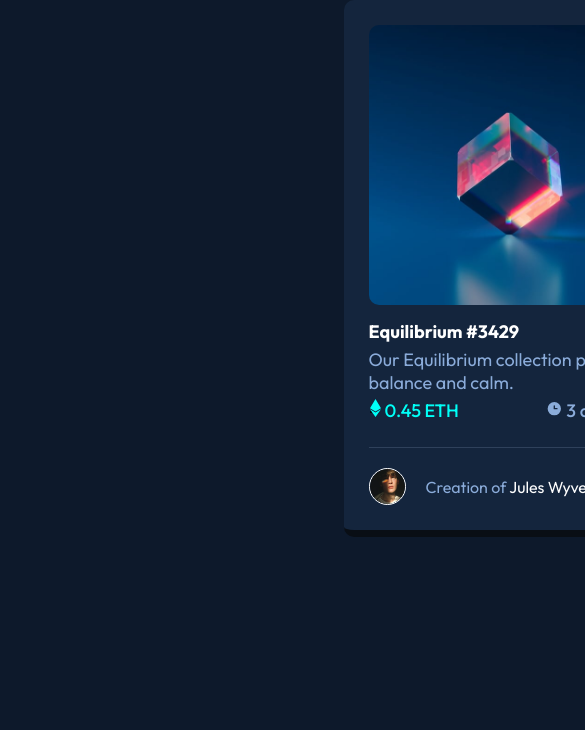
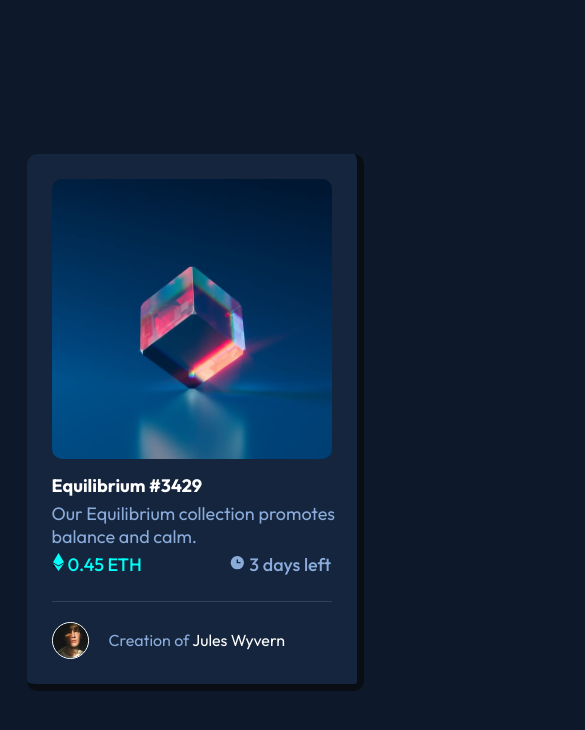
Before and after one commit to AndrewX97/NTF_card, a plain HTML site: page index.html in a window 390 px wide. Shown: the top 730 px of the page, 585 px wide, since content can reach past the window. Drawn offline with Linux system fonts and the light colour scheme.

Commit message:
Responsive

```diff
--- a/index.html
+++ b/index.html
@@ -136,8 +136,7 @@
       }
       @media screen and (max-width: 1024px) {
         body {
-          width: 1024px;
-          height: fit-content;
+          height: 100vh;
           display: flex;
           justify-content: center;
           align-items: center;
```
